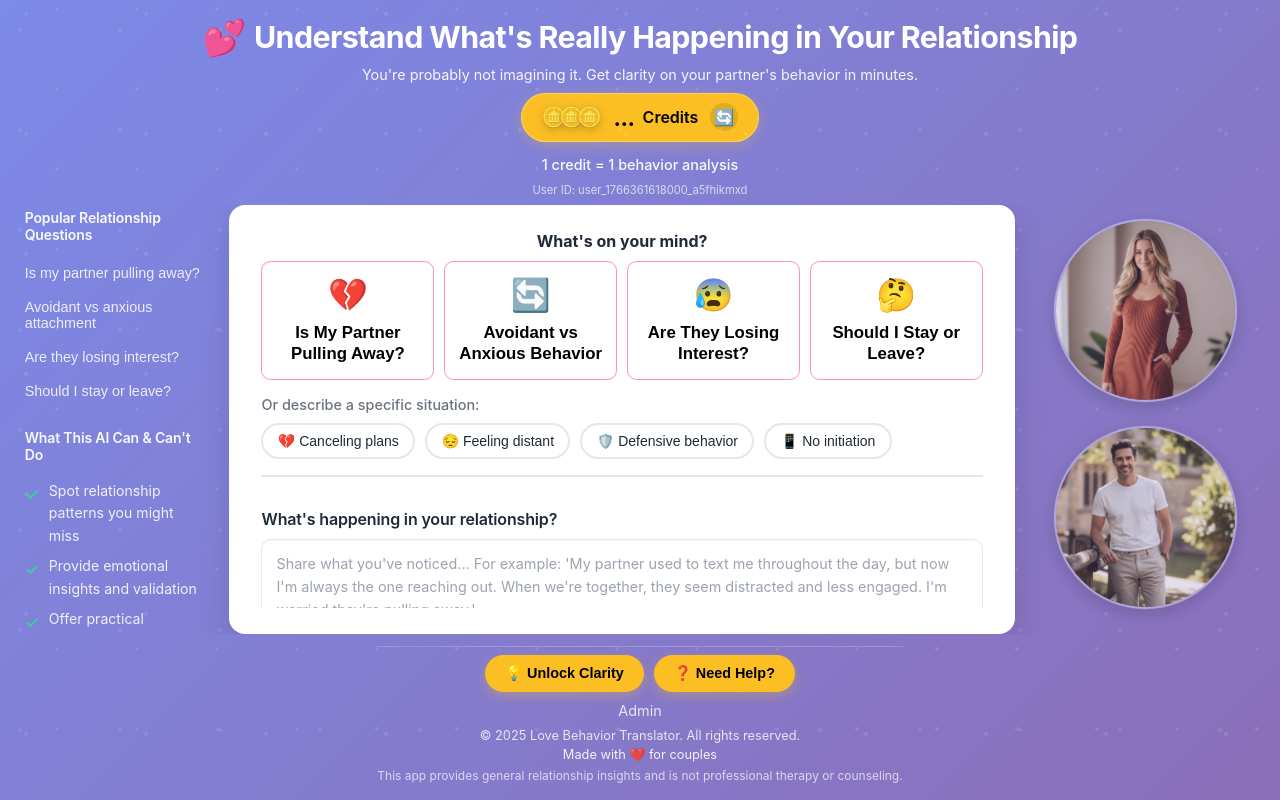
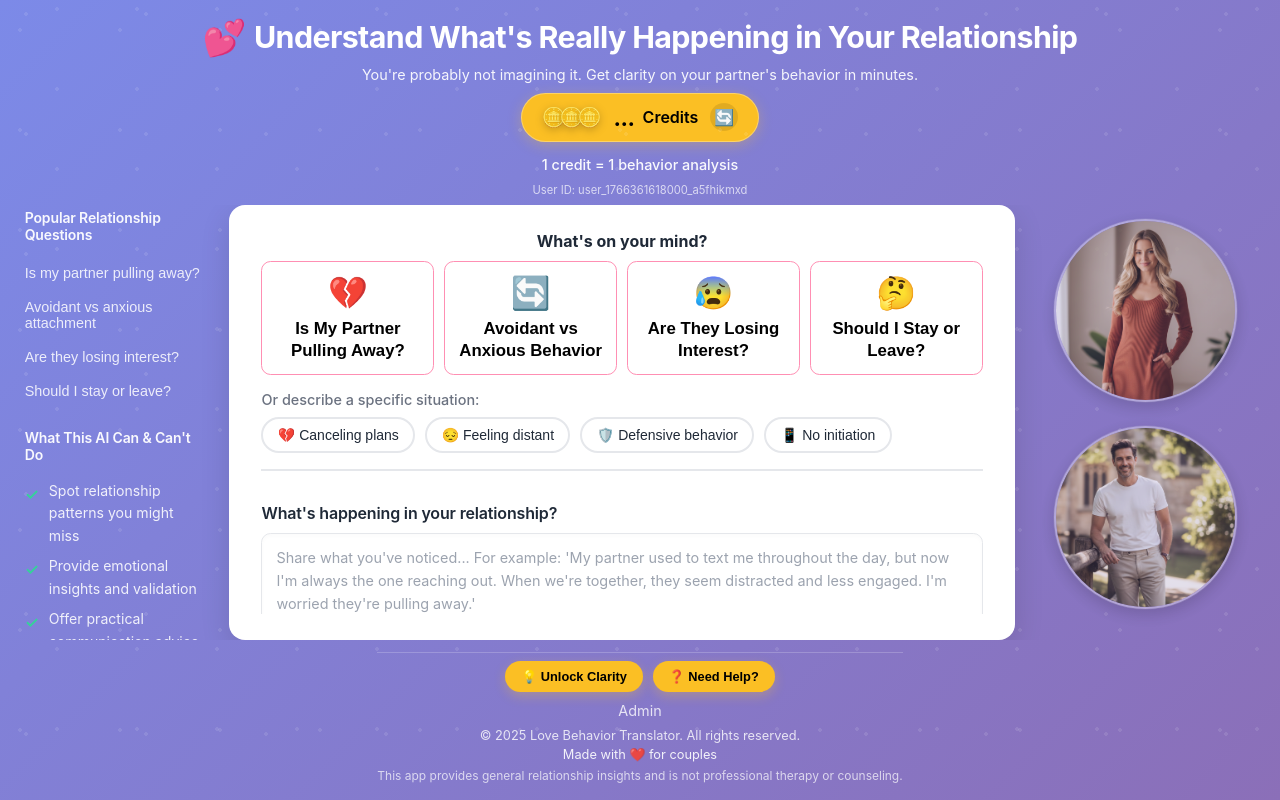
Before and after one commit to maxkantor/love-behavior-translator, a React (Vite) app in the folder frontend/: page / in a window 1280 px wide. Built offline with nearby package versions, Linux system fonts and the light colour scheme; no server answers.

Commit message:
Fix remaining zoom-friendly updates for quick chips, footer buttons, and entry point buttons

```diff
--- a/frontend/src/ui/styles.css
+++ b/frontend/src/ui/styles.css
@@ -526,15 +526,15 @@ body {
   background: white;
   border: clamp(1px, 0.125vw, 2px) solid var(--pink-soft);
   border-radius: clamp(0.6rem, 0.75vw, 0.75rem);
-  padding: 14px 10px;
+  padding: clamp(0.75rem, 0.875vw, 0.875rem) clamp(0.5rem, 0.625vw, 0.625rem);
   cursor: pointer;
   transition: all 0.3s cubic-bezier(0.4, 0, 0.2, 1);
   display: flex;
   flex-direction: column;
   align-items: center;
-  gap: 8px;
+  gap: clamp(0.4rem, 0.5vw, 0.5rem);
   text-align: center;
-  min-height: 90px;
+  min-height: clamp(70px, 5.625vw, 90px);
   justify-content: center;
   position: relative;
   overflow: hidden;
@@ -1160,10 +1160,10 @@ body {
   background: var(--yellow);
   color: #000;
   border: none;
-  padding: 10px 20px;
-  border-radius: 20px;
+  padding: clamp(0.5rem, 0.625vw, 0.625rem) clamp(1rem, 1.25vw, 1.25rem);
+  border-radius: clamp(1rem, 1.25vw, 1.25rem);
   font-weight: 700;
-  font-size: 0.9rem;
+  font-size: clamp(0.8rem, 0.9vw, 0.9rem);
   cursor: pointer;
   transition: all 0.3s;
   box-shadow: 0 4px 12px rgba(251, 191, 36, 0.3);
```
